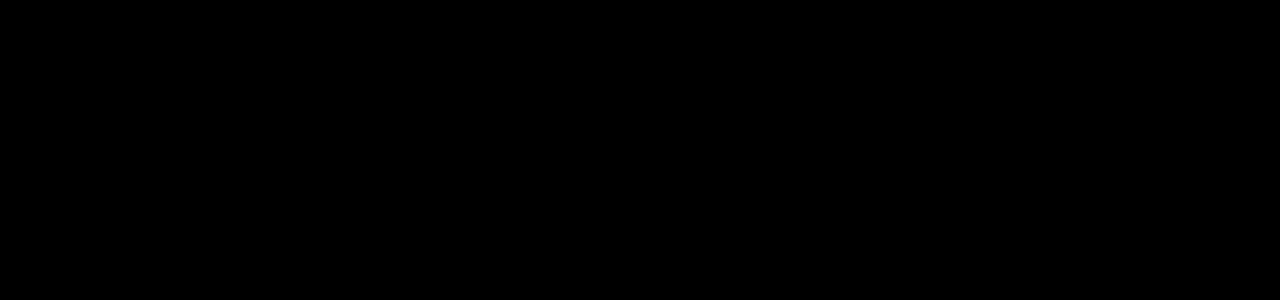
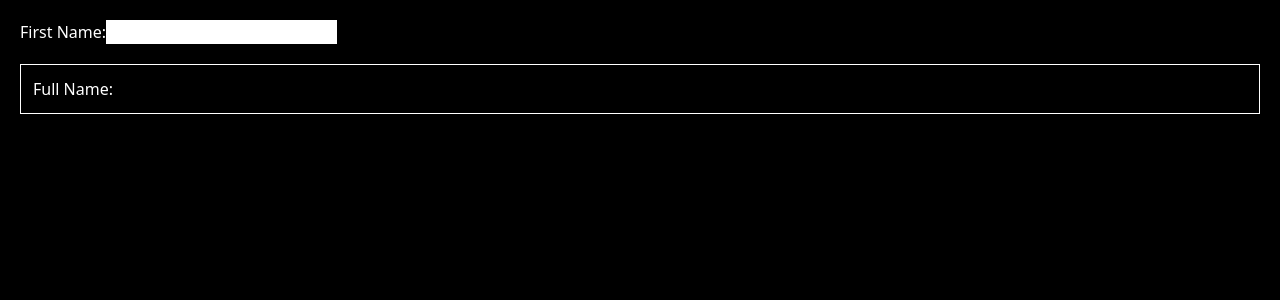
Before and after one commit to HenryMilac/Mixer, a React (Vite) app: page / in a window 1280 px wide. Shown: the top 300 px of the page. Built offline with nearby package versions, Linux system fonts and the light colour scheme.

Commit message:
Trial: practing

```diff
--- a/src/App.tsx
+++ b/src/App.tsx
@@ -24,7 +24,7 @@ export default function App() {
       {/* <Reacti18next/> */}
       {/* <FetchFromJSON/> */}
       {/* <ZustandMe/> */}
-      {/* <ZustandFernandoHerrera/> */}
+      <ZustandFernandoHerrera/>
       {/* <ZustandFazt/> */}
 
 
--- a/src/MixerFront/Issues/ManageState/Zustand/ZustandFernandoHerrera/ZustandFernandoHerrera.tsx
+++ b/src/MixerFront/Issues/ManageState/Zustand/ZustandFernandoHerrera/ZustandFernandoHerrera.tsx
@@ -2,35 +2,21 @@ import { usePersonsStore } from "./store/persons.store"
 
 export default function ZustandFernandoHerrera() {
 
-    const firstName = usePersonsStore(state => state.firstName)
-    const lastName = usePersonsStore(state => state.lastName)
-    const setFirstName = usePersonsStore(state => state.setFirstName)
-    const setLastName = usePersonsStore(state => state.setLastName)
+    const fullName = usePersonsStore(state => state.fullName)
+    const setFullName = usePersonsStore(state => state.setFullName)
 
     return (
         <div className="p-5 flex flex-col gap-y-5">
-            <div className="flex gap-x-10">
-                <div>
-                    <label htmlFor="">First Name:</label>
-                    <input type="text" className="border border-gray-400"
-                        value={firstName}
-                        onChange={(e) => setFirstName(e.target.value)}
-                    />
-                </div>
-                <div>
-                    <label htmlFor="">Last Name:</label>
-                    <input type="text" className="border border-gray-400"
-                        value={lastName}
-                        onChange={(e) => setLastName(e.target.value)}
-                    />
-                </div>
+            <div>
+                <label htmlFor="">First Name:</label>
+                <input type="text"
+                    value={fullName} className="text-black"
+                    onChange={(e) => setFullName(e.target.value)}
+                />
             </div>
 
-            <div className="bg-gray-100 p-5">
-                <p>{`{`}</p>
-                <p>"firstName": "{firstName}",</p>
-                <p>"lastName": "{lastName}",</p>
-                <p>{`}`}</p>
+            <div className="border border-white p-3">
+                <p>Full Name: {fullName}</p>
             </div>
         </div>
     )
--- a/src/MixerFront/Issues/ManageState/Zustand/ZustandFernandoHerrera/store/persons.store.tsx
+++ b/src/MixerFront/Issues/ManageState/Zustand/ZustandFernandoHerrera/store/persons.store.tsx
@@ -3,27 +3,23 @@ import { persist } from "zustand/middleware";
 import { customSessionStorage } from "./storages/session.storage";
 
 
-
-interface PersonsState {
-    firstName: string
-    lastName: string
-}
-interface PersonsActions {
-    setFirstName: (value: string) => void
-    setLastName: (value: string) => void
+// ----- Types
+interface Persons {
+    fullName: string
+    setFullName: (value: string) => void
 }
 
 
 
 
 
-const storeAPI: StateCreator<PersonsState & PersonsActions> = (set) => ({
-    firstName: '',
-    lastName: '',
-    setFirstName: (value: string) => set({firstName: value}),
-    setLastName: (value: string) => set({lastName: value}),
+// ----- StateCreator
+const storeAPI: StateCreator<Persons> = (set) => ({
+    fullName: '',
+    setFullName: (value: string) => set({fullName: value}),
 })
-export const usePersonsStore = create<PersonsState & PersonsActions>()(
+// ----- Store
+export const usePersonsStore = create<Persons>()(
     persist(storeAPI, {
         name: 'persons-store',
         storage: customSessionStorage,
```
